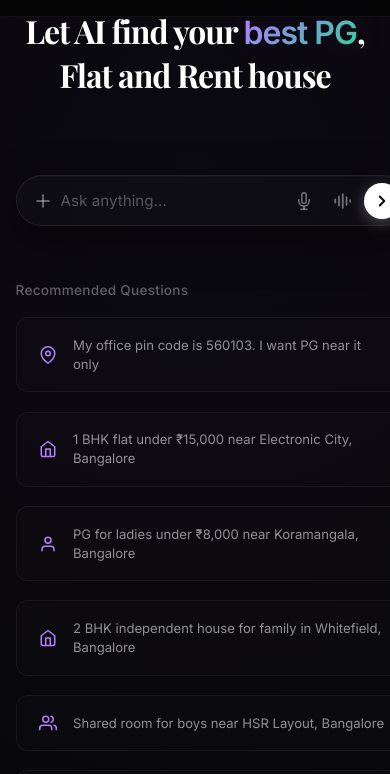
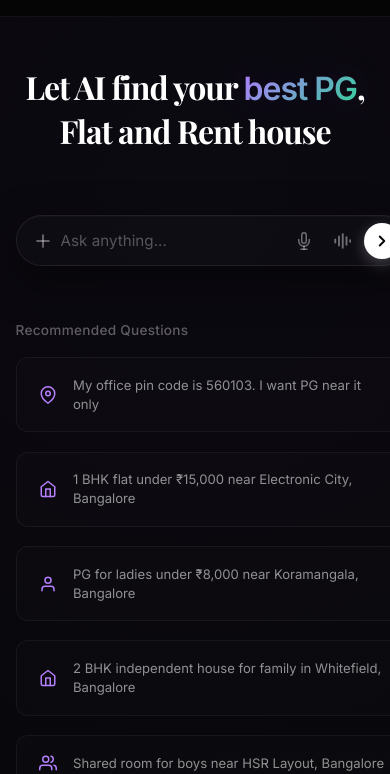
Before and after one commit to Ankushpanday1/KirayaPe, a website built with Vite: page flat-finder.html in a window 390 px wide. Shown: the part 70-844 px from the top of the page. Built offline with nearby package versions, Linux system fonts and the light colour scheme; a web font is replaced by a local one.

Commit message:
fix(layout): adjust mobile header spacing and remove main tag vertical centering to enable scrolling

```diff
--- a/flat-finder.html
+++ b/flat-finder.html
@@ -812,6 +812,10 @@
                 border-bottom: 1px solid rgba(255, 255, 255, 0.05) !important;
             }
 
+            .hero-section {
+                padding: 8.5rem 6% 2rem 6% !important;
+            }
+
             .menu-toggle {
                 display: flex;
             }
@@ -974,7 +978,7 @@
         </header>
 
         <!-- Main Content Area -->
-        <main style="flex: 1; display: flex; flex-direction: column; justify-content: center; gap: 2rem;">
+        <main style="flex: 1; display: flex; flex-direction: column; justify-content: flex-start; gap: 2rem;">
             <!-- Hero / Title -->
             <section class="hero-section">
                 <h1 class="section-heading">Let AI find your <span class="highlight">best PG</span>, Flat and Rent house</h1>
```
